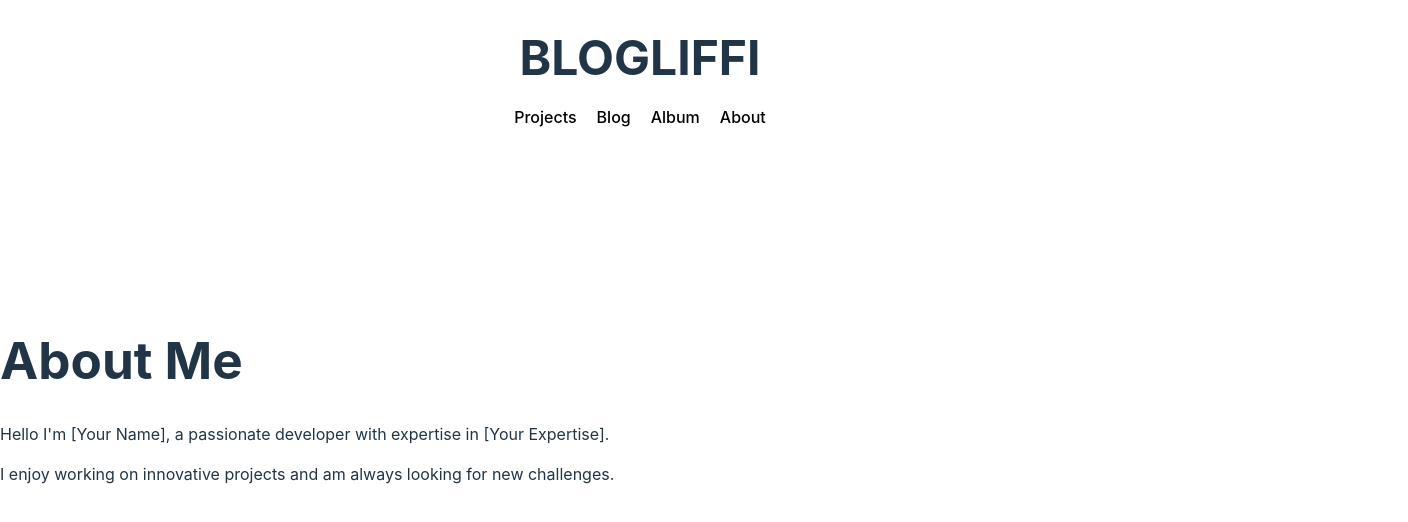
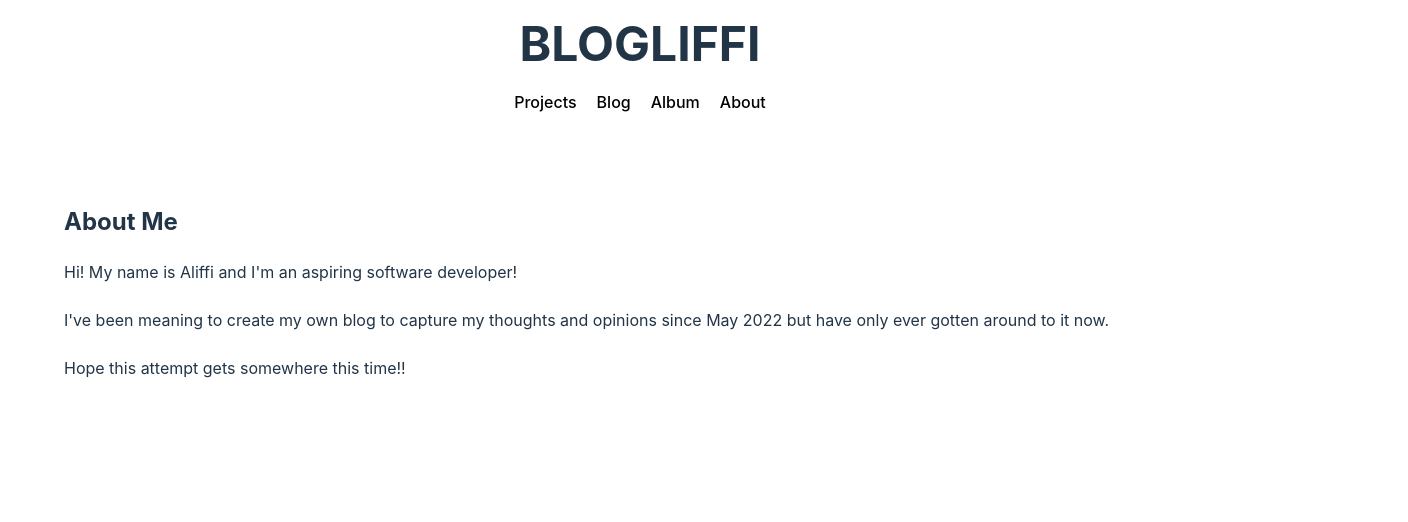
Before and after one commit to gitliffi/main-portfolio, a React (Vite) app: page / in a window 1280 px wide. Shown: the top 522 px of the page, 1408 px wide, since content can reach past the window. Built offline with nearby package versions, Linux system fonts and the light colour scheme.

Commit message:
styling changes for header and about

```diff
--- a/src/App.tsx
+++ b/src/App.tsx
@@ -1,15 +1,19 @@
 import Header from './components/Header';
 import About from './components/About';
+import GlobalStyles from "./styles/GlobalStyles.tsx";
 
 function App() {
     const currentPage = window.location.pathname;
 
     return (
-        <div className="App">
-            <Header />
-            {currentPage === '/' && <About />}
-            {/* Add conditions for other pages here */}
-        </div>
+        <>
+            <GlobalStyles/>
+            <div className="App">
+                <Header/>
+                {currentPage === '/' && <About/>}
+                {/* Add conditions for other pages here */}
+            </div>
+        </>
     );
 }
 
--- a/src/components/About.tsx
+++ b/src/components/About.tsx
@@ -1,10 +1,34 @@
+import styled from "styled-components";
+
+const AboutWrapper = styled.div`
+    margin-top: 120px;
+    min-width: 100vw;
+    padding: 4em;
+    min-height: 100vh;
+`;
+
+const AboutTitle = styled.h2`
+    display: flex;
+    text-align: center;
+`;
+
+const AboutDescription = styled.p`
+    display: flex;
+    text-align: left;
+    white-space: pre-wrap;
+`;
+
 const About = () => {
+    const description =
+        `Hi! My name is Aliffi and I'm an aspiring software developer!\n\nI've been meaning to create my own blog to capture my thoughts and opinions since May 2022 but have only ever gotten around to it now.\n\nHope this attempt gets somewhere this time!!`;
+
     return (
-        <div id="about">
-            <h1>About Me</h1>
-            <p>Hello I'm [Your Name], a passionate developer with expertise in [Your Expertise].</p>
-            <p>I enjoy working on innovative projects and am always looking for new challenges.</p>
-        </div>
+        <AboutWrapper>
+            <AboutTitle>About Me</AboutTitle>
+            <AboutDescription>
+                {description}
+            </AboutDescription>
+        </AboutWrapper>
     );
 };
 
--- a/src/components/Header.tsx
+++ b/src/components/Header.tsx
@@ -6,9 +6,10 @@ const HeaderWrapper = styled.header`
     justify-content: center;
     align-items: center;
     flex-direction: column;
-    position: absolute;
+    position: fixed;
     width: 100%;
     top: 0;
+    height: 100px;
 `;
 
 const HomeTitle = styled.h1`
--- /dev/null
+++ b/src/styles/GlobalStyles.tsx
@@ -0,0 +1,11 @@
+import {createGlobalStyle} from "styled-components";
+
+const GlobalStyles = createGlobalStyle`
+    @import url('https://rsms.me/inter/inter.css');
+
+    body {
+        font-family: 'Inter', sans-serif;
+    }
+`;
+
+export default GlobalStyles;
```
